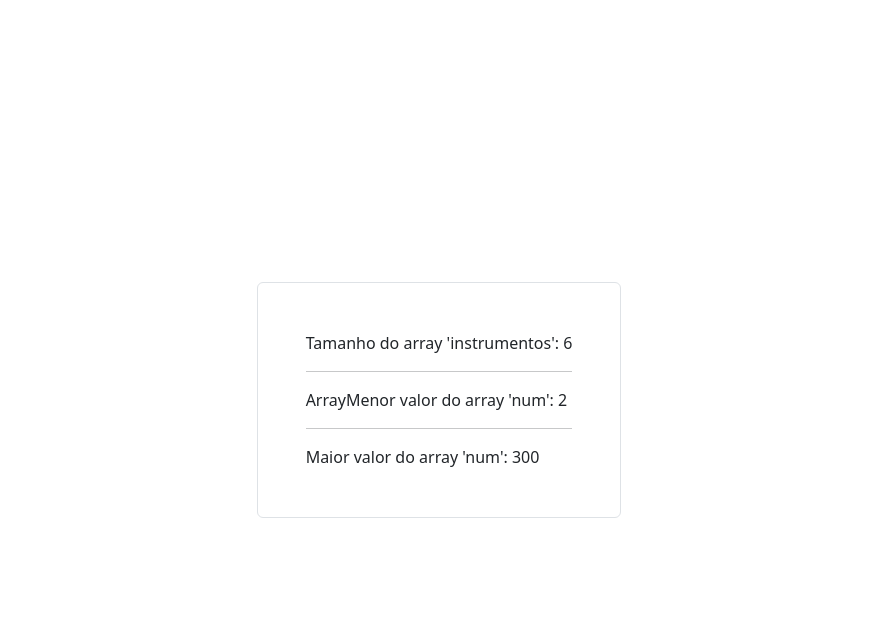
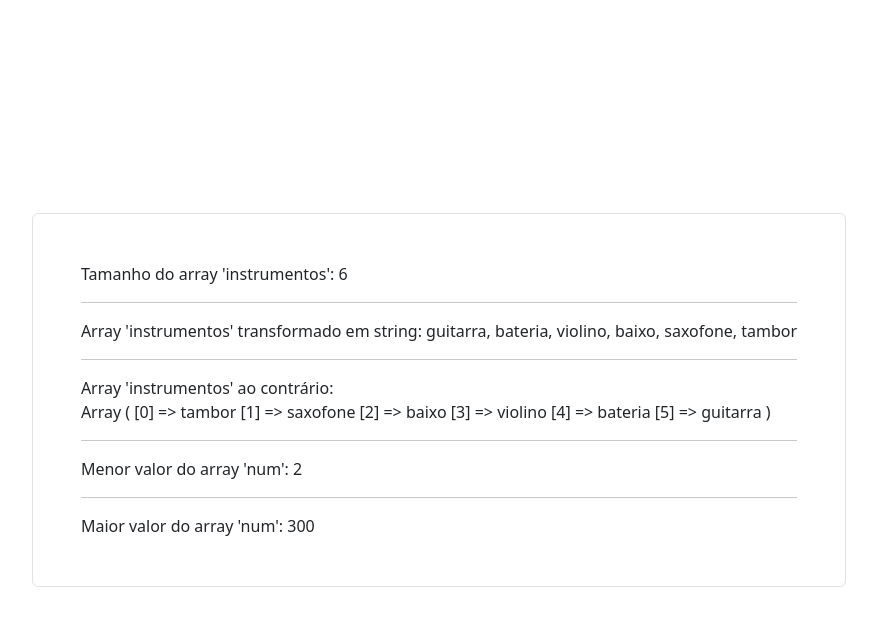
Before and after one commit to milliezm/PHP, a PHP site: page /array.php in a window 1280 px wide. Shown: the top 626 px of the page, without its empty margins (201-1078 px from the left). Run offline with PHP 8.4, Linux system fonts and the light colour scheme.

Commit message:
Updated project

```diff
--- a/phpProjBimestral/array.php
+++ b/phpProjBimestral/array.php
@@ -17,8 +17,13 @@
             $comprimento = count($instrumentos);
             echo "Tamanho do array 'instrumentos': $comprimento <hr>";
 
-            $slice = array_slice($instrumentos, 2, 5);
-            echo
+            $instrumentosString = implode(", ", $instrumentos);
+            echo "Array 'instrumentos' transformado em string: $instrumentosString <hr>";
+
+            $reverso = array_reverse($instrumentos);
+            echo "Array 'instrumentos' ao contrário: <br>";
+            print_r($reverso);
+            echo "<br> <hr>";
 
             $num = array(300, 12, 245, 2, 53, 90);
 
```
